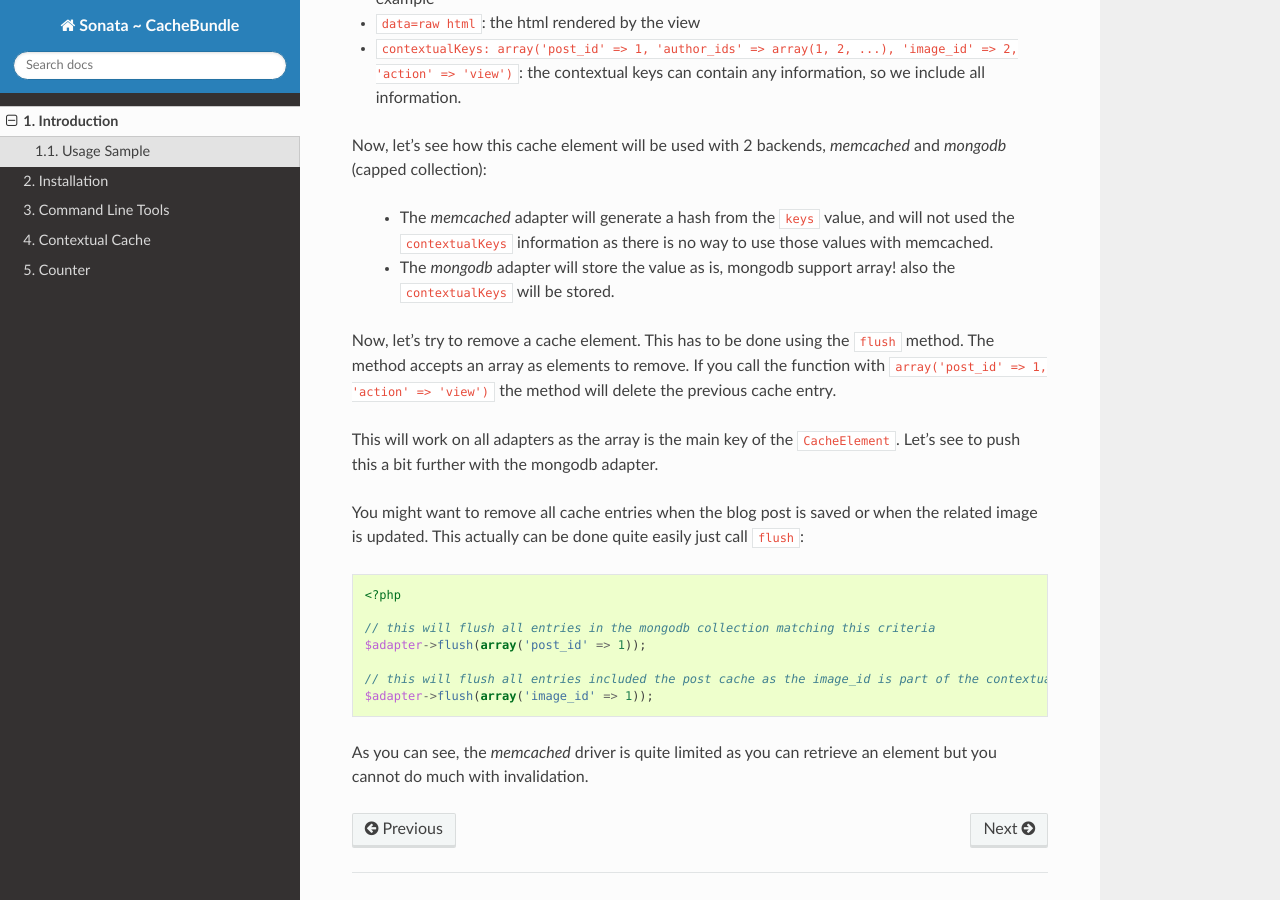
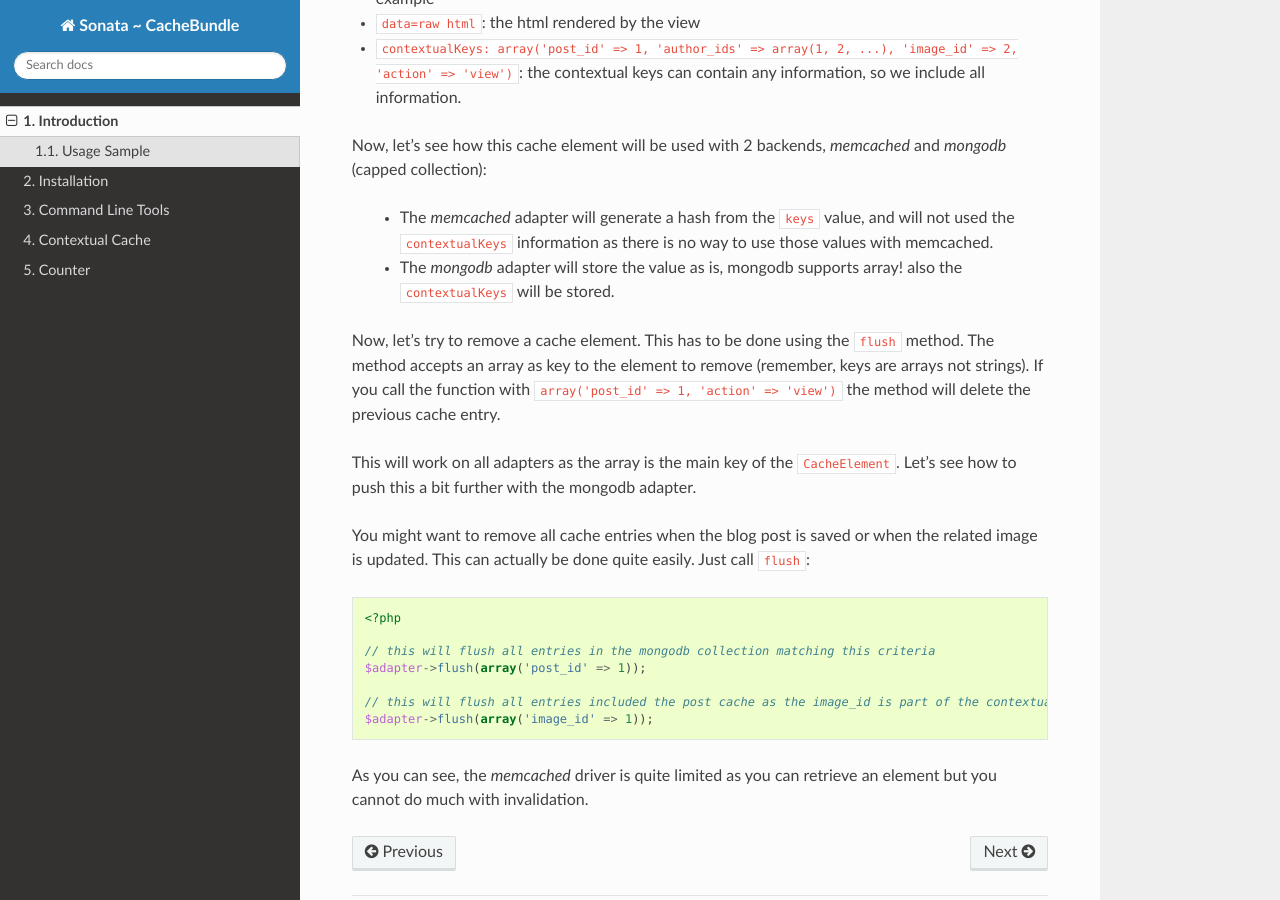
Before and after one commit to sonata-project/SonataCacheBundle, a Sphinx documentation site: the page built from Resources/doc/reference/introduction.rst, in a window 1280 px wide and 900 px high, scrolled down 816 px. Built offline with Sphinx 7.4.7 and the Read the Docs theme 2.0.0, drawn with Linux system fonts in a browser that asks for light colours.

Commit message:
Minor typo fix, and some more
I changed more that typos in the paragraph about elements deletion. The array argument represents *one* element to delete.
If I am wrong don't merge this PR.

```diff
--- a/Resources/doc/reference/introduction.rst
+++ b/Resources/doc/reference/introduction.rst
@@ -37,14 +37,14 @@ So with the ``SonataCacheBundle``, you will have:
 Now, let's see how this cache element will be used with 2 backends, `memcached` and `mongodb` (capped collection):
 
  - The `memcached` adapter will generate a hash from the ``keys`` value, and will not used the ``contextualKeys`` information as there is no way to use those values with memcached.
- - The `mongodb` adapter will store the value as is, mongodb support array! also the ``contextualKeys`` will be stored.
+ - The `mongodb` adapter will store the value as is, mongodb supports array! also the ``contextualKeys`` will be stored.
 
-Now, let's try to remove a cache element. This has to be done using the ``flush`` method. The method accepts an array as elements to remove. If you call the function with ``array('post_id' => 1, 'action' => 'view')`` the method will
+Now, let's try to remove a cache element. This has to be done using the ``flush`` method. The method accepts an array as key to the element to remove (remember, keys are arrays not strings). If you call the function with ``array('post_id' => 1, 'action' => 'view')`` the method will
 delete the previous cache entry.
 
-This will work on all adapters as the array is the main key of the ``CacheElement``. Let's see to push this a bit further with the mongodb adapter.
+This will work on all adapters as the array is the main key of the ``CacheElement``. Let's see how to push this a bit further with the mongodb adapter.
 
-You might want to remove all cache entries when the blog post is saved or when the related image is updated. This actually can be done quite easily just call ``flush``:
+You might want to remove all cache entries when the blog post is saved or when the related image is updated. This can actually be done quite easily. Just call ``flush``:
 
 .. code-block:: php
 
```
